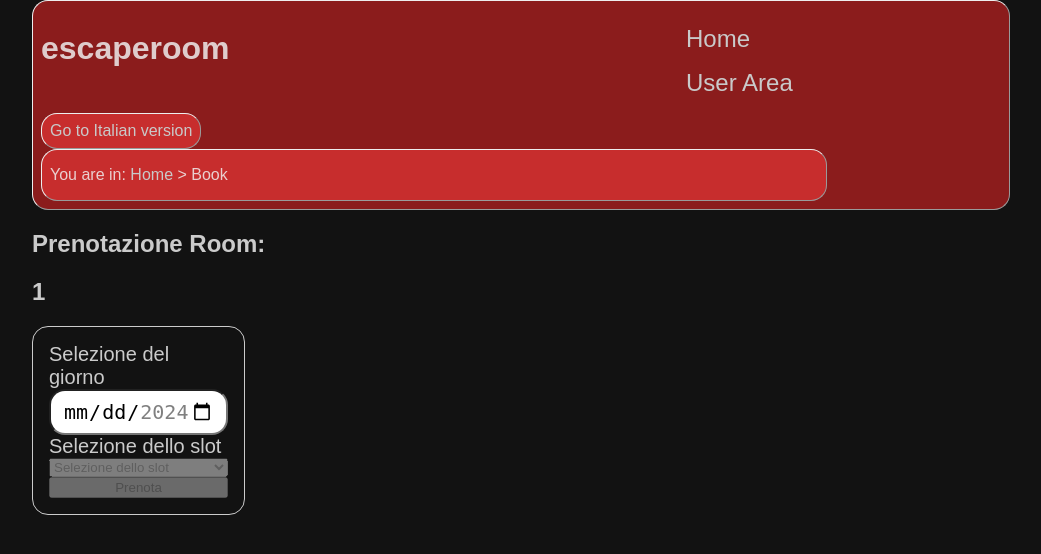
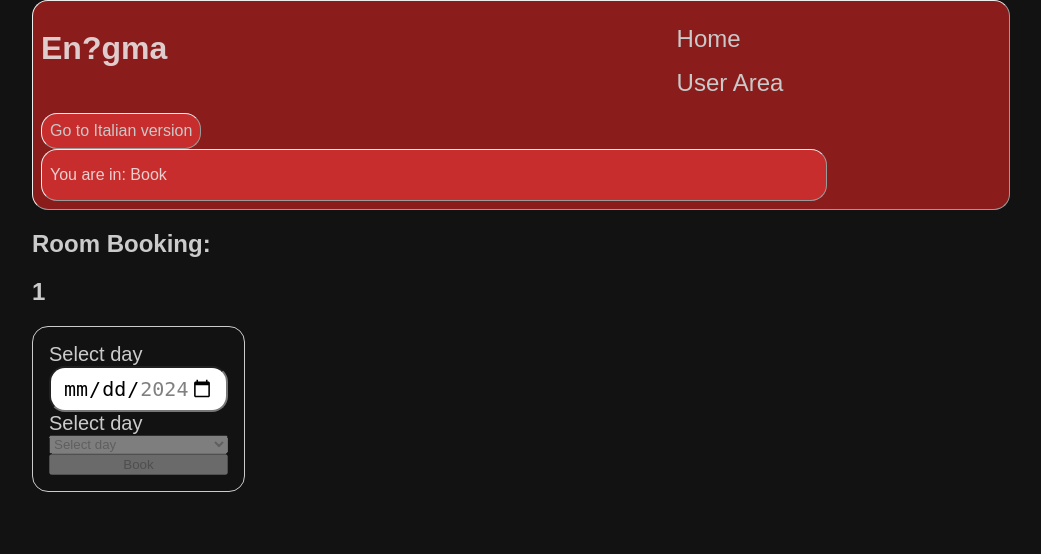
Before and after one commit to AiREdward/Tecnologie_WEB, a PHP site: page /prenota.php?lang=en in a window 1280 px wide. Shown: the top 554 px of the page, without its empty margins (128-1169 px from the left). Run offline with PHP 8.4, Linux system fonts and the light colour scheme; the visitor is signed in with stand-in values (Sample User, id 1).

Commit message:
Changed prenota.php

```diff
--- a/prenota.php
+++ b/prenota.php
@@ -1,6 +1,5 @@
 <?php
-    require_once "utilities/HeadPagina.php";
-    require_once "utilities/HeaderPagina.php";
+require_once 'utilities/global.php';
 require_once "utilities/ManagerLocalizzazione.php";
 require_once "utilities/UtilitiesRooms.php";
 require_once "utilities/UserFunctions.php";
@@ -14,9 +13,7 @@
     $_SESSION["next_page"] = "prenota.php";
     header("Location: login.php");
     exit();
-    } else {
-        $_SESSION["next_page"] = null;
-    }
+} else $_SESSION["next_page"] = null;
 
 $id_room = $_SESSION["id_room"];
 
@@ -29,33 +26,16 @@
     // TODO: send a message to the user that the room has been booked
 }
 
-    $prenota_text = getTexts("prenota");
-?>
+$page = initPage(__FILE__);
 
-<!DOCTYPE html>
-<html lang="<?php echo $_SESSION["lang"] ?>">
-<head>
-    <?php echo get_head(); ?>
-</head>
-<body>
-    <?php
-        echo genera_header("prenota");
-    ?>
-    <h2>Prenotazione Room: </h2>
-    <h2 id="room-id"><?php echo $id_room ?></h2>
+$book_component = file_get_contents('templates/prenota.html');
 
-    <form id="form" action="prenota.php" method="post">
-        <label for="day-selector">Selezione del giorno</label>
-        <input id="day-selector" name="day" type="date" min="<?php echo date('Y-m-d'); ?>" max="<?php echo date('Y-m-d', strtotime("+1 month")); ?>"/>
+$content = str_replace('{room_id}', $id_room, $book_component);
+$content = str_replace('{today_date}', date('Y-m-d'), $content);
+$content = str_replace('{max_date}', date('Y-m-d', strtotime("+1 month")), $content);
 
-        <label for="slot-selector">Selezione dello slot</label>
-        <select name="rooms" id="slot-selector">
-            <option value="">Selezione dello slot</option>
-        </select>
+$page = str_replace('{content}', $content, $page);
 
-        <button id="submit-button" name="prenota" type="submit"><?php //echo $prenota_text["pulsante_prenota"] ?> Prenota </button>
-    </form>
+$page = insertText($page);
 
-    <script type="text/javascript" src="js/slotSelector.js"></script>
-</body>
-</html>
+echo $page;
--- /dev/null
+++ b/templates/prenota.html
@@ -0,0 +1,17 @@
+<h2>~room_booking~: </h2>
+<h2 id="room-id">{room_id}</h2>
+
+<form id="form" action="prenota.php" method="post">
+    <label for="day-selector">~day_select~</label>
+    <input id="day-selector" name="day" type="date" min="{today_date}" max="{max_date}"/>
+
+    <label for="slot-selector">~day_select~</label>
+    <select name="rooms" id="slot-selector">
+        <option value="">~day_select~</option>
+    </select>
+
+    <button id="submit-button" name="prenota" type="submit"> ~book~ </button>
+</form>
+
+<!-- TODO: you know -->
+<script type="text/javascript" src="js/slotSelector.js"></script>
--- a/utilities/config.php
+++ b/utilities/config.php
@@ -96,6 +96,8 @@ $texts = [
         // Modifica Recensione
         'edit_the_review' => 'Modifica la recensione',
         // Prenota
+        'room_booking' => 'Prenotazione Stanza',
+        'book' => 'Prenota',
         // Signup
     ],
     'en' => [
@@ -162,7 +164,10 @@ $texts = [
         'day_select' => 'Select day',
         'slot_select' => 'Select slot',
         // Modifica Recensione
+        'edit_the_review' => 'Edit the review',
         // Prenota
+        'room_booking' => 'Room Booking',
+        'book' => 'Book',
         // Signup
     ]
 ];
```
Lines whose indentation alone changed are shown as unchanged.
